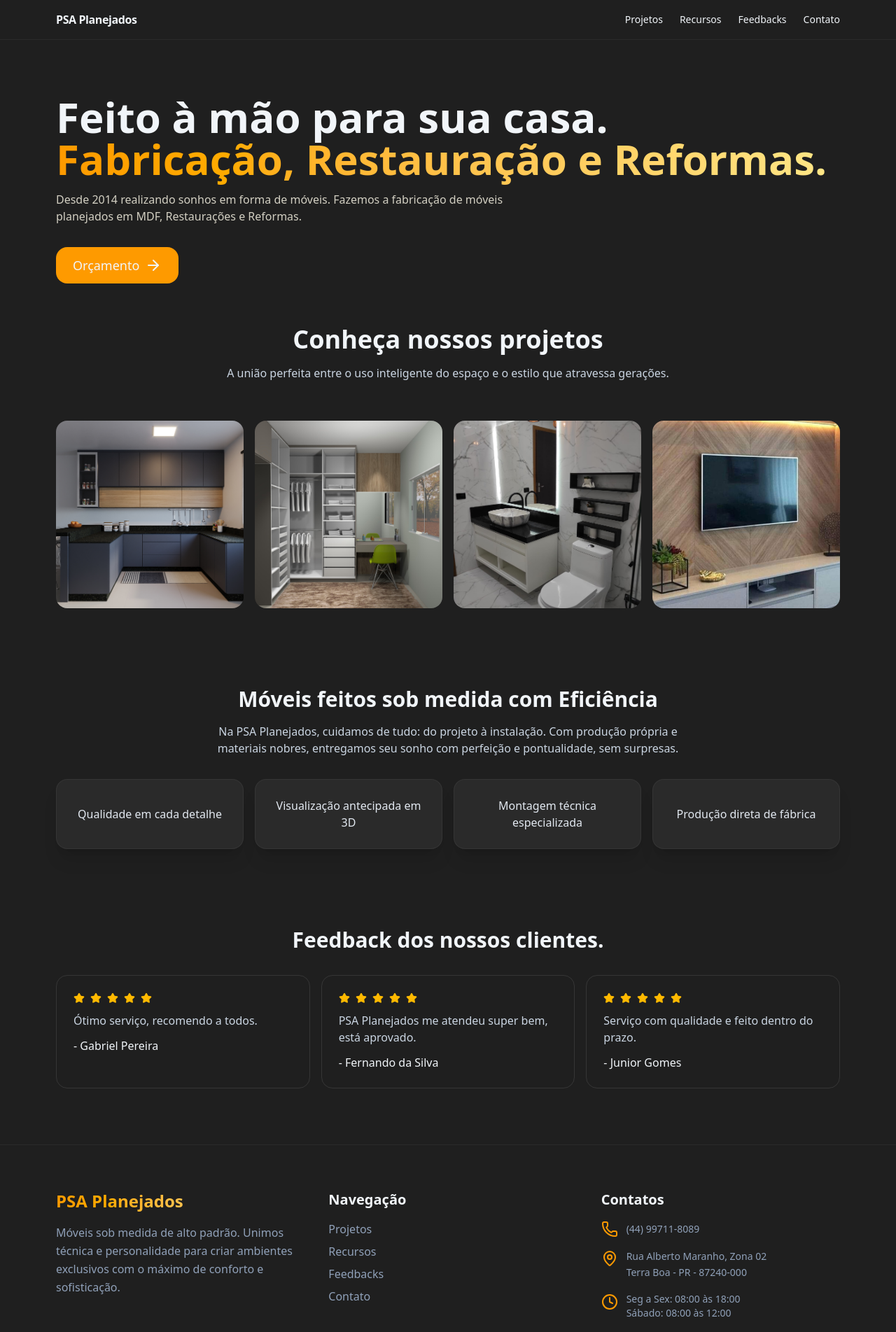
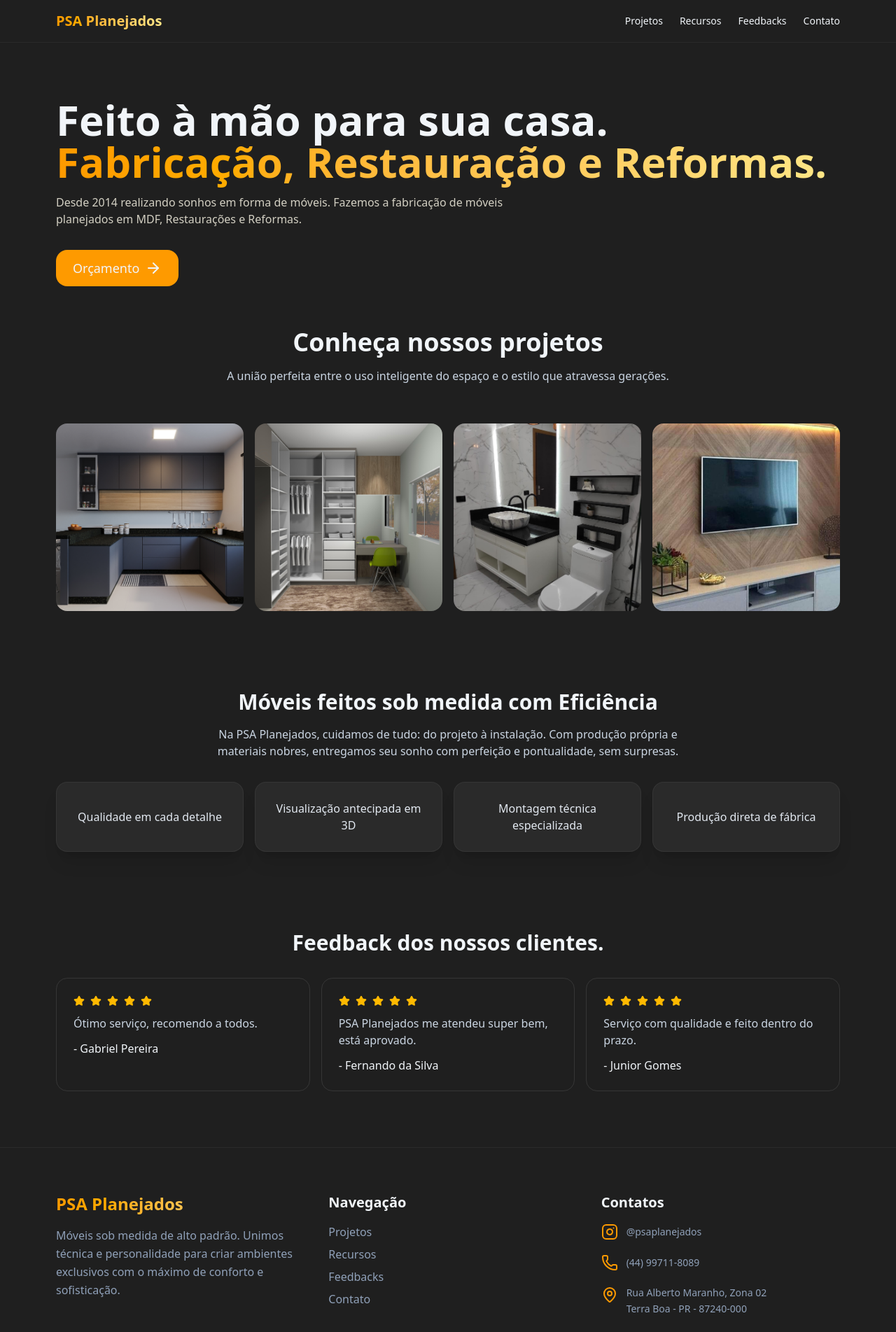
Before and after one commit to agripe049/marcenaria, a React (Vite) app: page / in a window 1280 px wide. Shown: the top 1903 px of the page at 70% size. Built offline with nearby package versions, Linux system fonts and the light colour scheme.

Commit message:
Sistema pronto, só pegar o feedback dos clientes

```diff
--- a/src/components/Contact.jsx
+++ b/src/components/Contact.jsx
@@ -1,4 +1,4 @@
-import { Clock4, MapPin, Phone } from "lucide-react"
+import { Clock4, MapPin, Phone, Instagram } from "lucide-react"
 
 
 const Contact = () => {
@@ -42,7 +42,17 @@ const Contact = () => {
           {/* Contatos */}
           <div className="flex flex-col gap-4">
             <h3 className="text-xl font-bold">Contatos</h3>
-            <div className="flex flex-col gap-4 text-slate-400">
+            <div className="flex flex-col gap-5 text-slate-400">
+
+                <a
+                  href="https://www.instagram.com/psaplanejados/" // Coloque o seu link aqui
+                  target="_blank"
+                  rel="noopener noreferrer"
+                  className="group flex items-center gap-3 transition-all duration-300"
+                >
+                    <Instagram className="size-6 text-amber-500" />
+                  <span className="text-sm">@psaplanejados</span>
+                </a>
 
               {/* Telefone */}
               <div className="flex items-center gap-3">
--- a/src/components/Header.jsx
+++ b/src/components/Header.jsx
@@ -18,7 +18,7 @@ const Header = () => {
             <header className="border-b border-white/5">
                 <div className="mx-auto max-w-6xl px-4 py-4 flex items-center justify-between">
                     <a href="#" className='flex items-center gap-2'>
-                        <span className='font-bold tracking-tight'>PSA Planejados</span>
+                        <span className='text-xl font-bold bg-clip-text text-transparent bg-gradient-to-r from-amber-500 to-amber-200'>PSA Planejados</span>
                     </a>
                     <nav className='hidden md:flex items-center gap-6 text-sm'>
                         {navLinks.map((l) => (
@@ -41,8 +41,7 @@ const Header = () => {
                                 <div className='fixed right-0 top-0 h-full w-60 bg-[#1f1f1f] border-l border-white/10 p-6'>
                                     <div className="flex items-center justify-between mb-2">
                                         <div className='flex items-center gap-2'>
-                                            <Sparkles className='size-6' />
-                                            <span className='font-semibold'>PSA Planejados</span>
+                                            <span className='font-bold bg-clip-text text-transparent bg-gradient-to-r from-amber-500 to-amber-200'>PSA Planejados</span>
                                         </div>
                                         <button className="p-2 rounded-lg" onClick={() => setOpen(false)}>
                                             <X className='size-5' />
```
